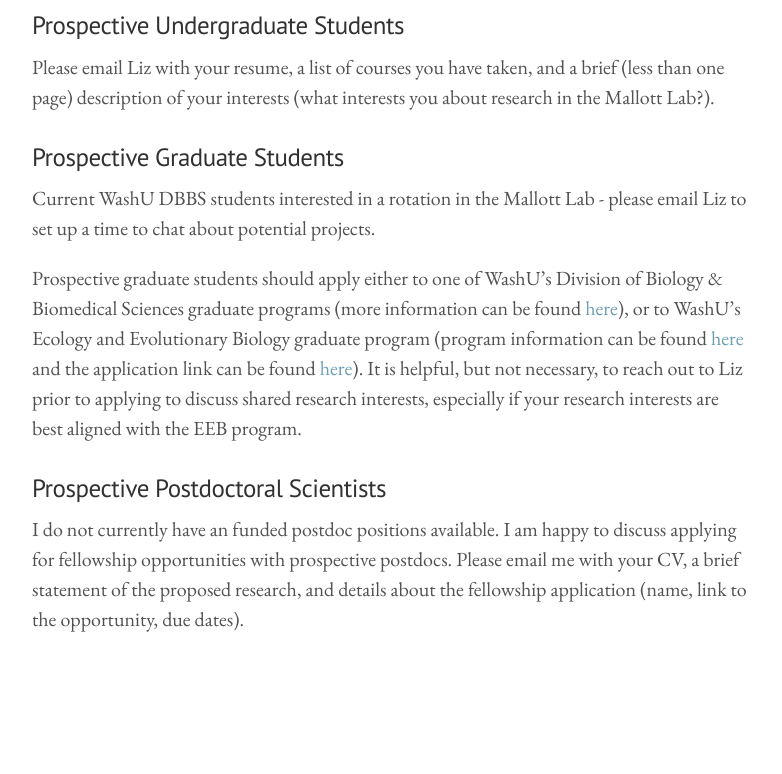
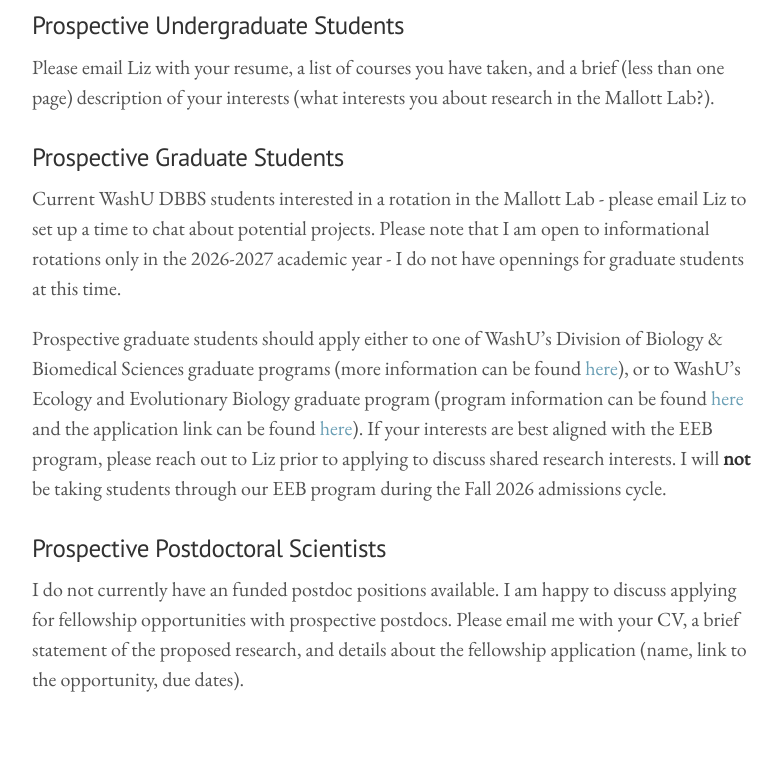
Before and after one commit to Mallott-Lab/Mallott-Lab.github.io, a Jekyll site: the page built from joining.md, in a window 1280 px wide. Shown: the part 792-1566 px from the top of the page, without its empty margins (248-1030 px from the left). Built offline with Jekyll 4.4.1, drawn with Linux system fonts in a browser that asks for light colours; before the commit the page ends 1506 px from its top, so only the background shows below that.

Commit message:
Update joining.md

```diff
--- a/joining.md
+++ b/joining.md
@@ -12,9 +12,9 @@
 
 ### Prospective Graduate Students
 
-Current WashU DBBS students interested in a rotation in the Mallott Lab - please email Liz to set up a time to chat about potential projects.
+Current WashU DBBS students interested in a rotation in the Mallott Lab - please email Liz to set up a time to chat about potential projects. Please note that I am open to informational rotations only in the 2026-2027 academic year - I do not have opennings for graduate students at this time.
 
-Prospective graduate students should apply either to one of WashU's Division of Biology & Biomedical Sciences graduate programs (more information can be found [here](https://dbbs.wustl.edu/)), or to WashU's Ecology and Evolutionary Biology graduate program (program information can be found [here](https://biology.wustl.edu/ecology-and-evolutionary-biology-program) and the application link can be found [here](https://gradstudies.artsci.wustl.edu/browse/ecology-and-evolutionary-biology)). It is helpful, but not necessary, to reach out to Liz prior to applying to discuss shared research interests, especially if your research interests are best aligned with the EEB program.
+Prospective graduate students should apply either to one of WashU's Division of Biology & Biomedical Sciences graduate programs (more information can be found [here](https://dbbs.wustl.edu/)), or to WashU's Ecology and Evolutionary Biology graduate program (program information can be found [here](https://biology.wustl.edu/ecology-and-evolutionary-biology-program) and the application link can be found [here](https://gradstudies.artsci.wustl.edu/browse/ecology-and-evolutionary-biology)). If your interests are best aligned with the EEB program, please reach out to Liz prior to applying to discuss shared research interests. I will **not** be taking students through our EEB program during the Fall 2026 admissions cycle.
 
 ### Prospective Postdoctoral Scientists
 
```
